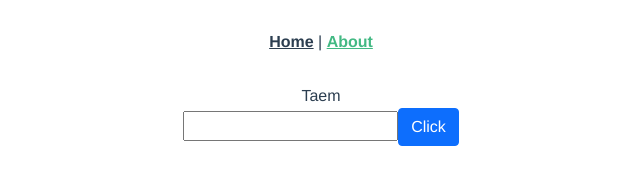
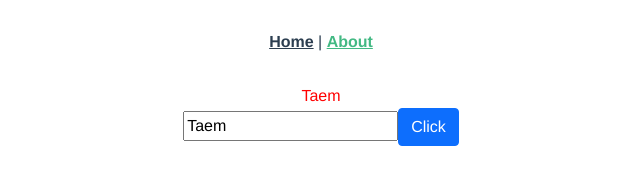
Before and after one commit to ChoTaeheum/coway-wifi, a Vue app: page /about in a window 1280 px wide. Shown: the top 191 px of the page, without its empty margins (319-959 px from the left). Built offline with nearby package versions, Linux system fonts and the light colour scheme.

Commit message:
value_input_binding

```diff
--- a/src/components/ProcessDesign.vue
+++ b/src/components/ProcessDesign.vue
@@ -1,9 +1,9 @@
 <template>
-  <div :class="nameClass">
+  <div class="name">
     {{ name }}
   </div>
-  <input :type="type" :value="name" />
-  <button class="btn btn-primary" @click="updateName">Click</button>
+  <input type="text" :value="name" @input="updateName" />
+  <button class="btn btn-primary" @click="onSubmit">Click</button>
 </template>
 
 <script>
@@ -11,19 +11,18 @@
 export default {
   setup() {
     const name = ref("Taem");
-    const type = ref("number");
-    const nameClass = ref("");
 
-    const updateName = () => {
-      name.value = "TaemTaem";
-      type.value = "text";
-      nameClass.value = "name";
+    const onSubmit = () => {
+      console.log(name.value);
+    };
+
+    const updateName = (e) => {
+      name.value = e.target.value;
     };
 
     return {
       name,
-      type,
-      nameClass,
+      onSubmit,
       updateName,
     };
   },
```
